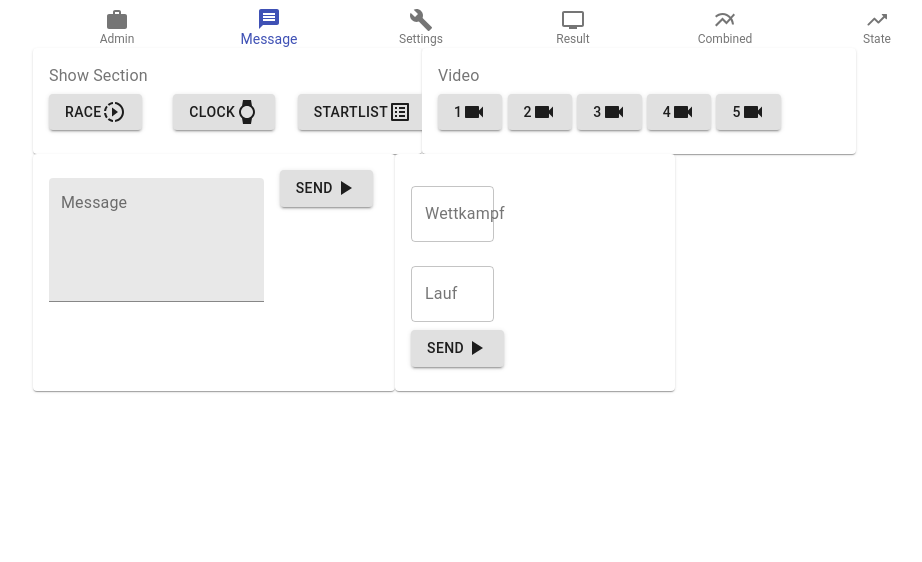
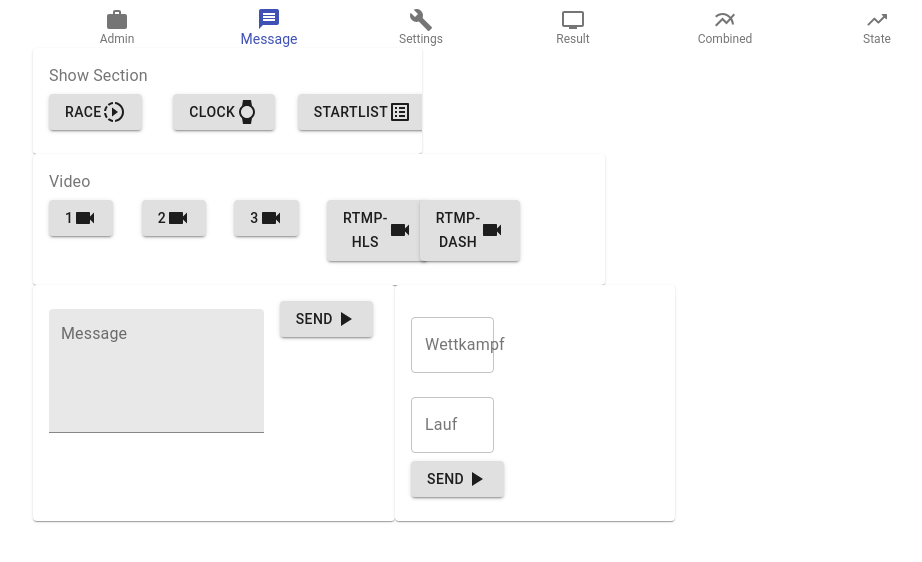
Before and after one commit to hias222/adminweb, a React (Create React App) app: page /admin/Message in a window 1280 px wide. Shown: the top 562 px of the page, without its empty margins (143-1065 px from the left). Built offline with nearby package versions, Linux system fonts and the light colour scheme; what @react-pdf/renderer would draw is missing.

Commit message:
videomodes

```diff
--- a/src/datamapping/VideoModes.tsx
+++ b/src/datamapping/VideoModes.tsx
@@ -44,13 +44,13 @@ export default class VideoModes extends React.Component {
         </Grid>
         <Grid item xs={2}>
           <Button variant="contained" color="default" onClick={this.sendAction('4')}>
-            4
+            RTMP-HLS
             <VideoIcon />
           </Button>
         </Grid>
         <Grid item xs={2}>
           <Button variant="contained" color="default" onClick={this.sendAction('5')}>
-            5
+            RTMP-Dash
             <VideoIcon />
           </Button>
         </Grid>
```
